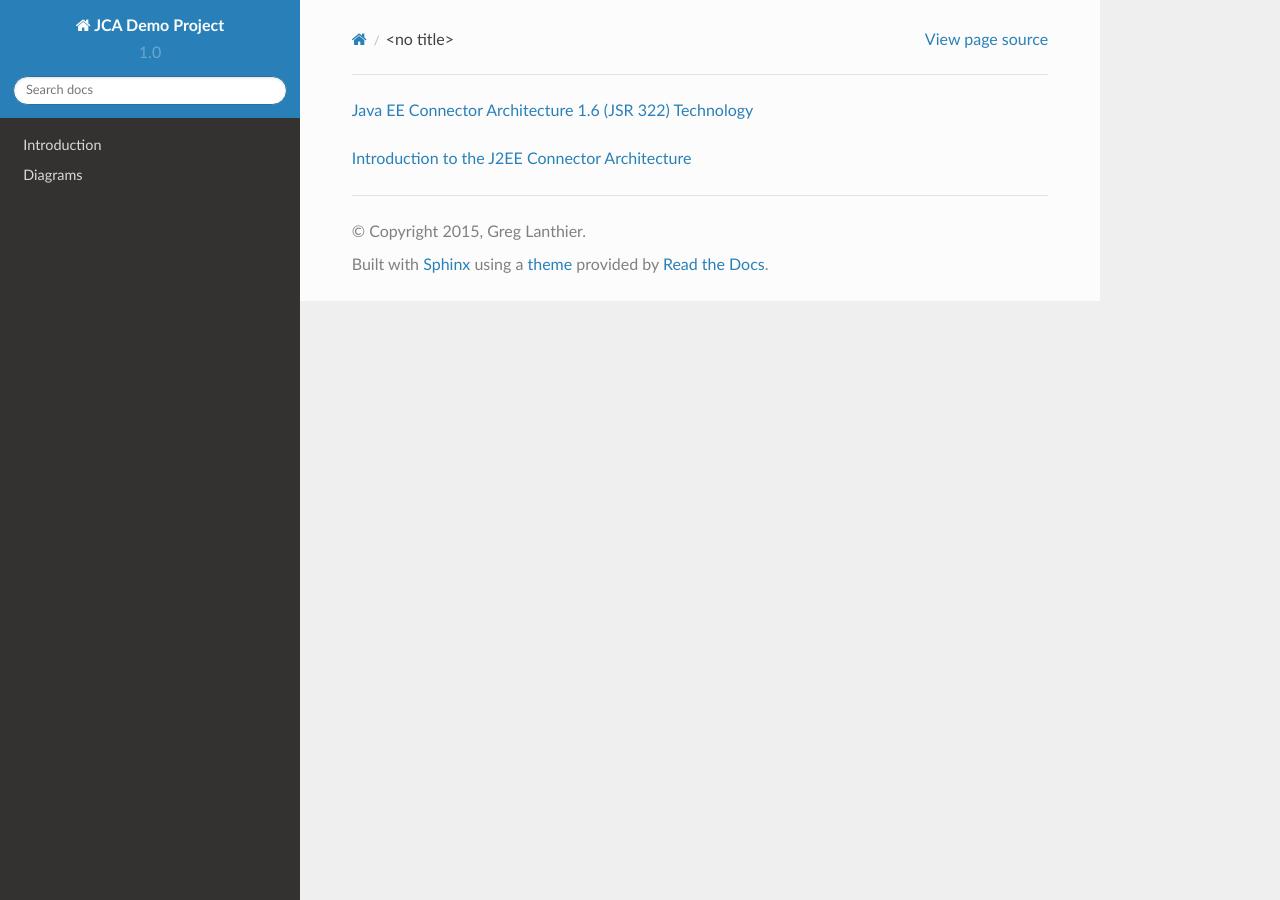
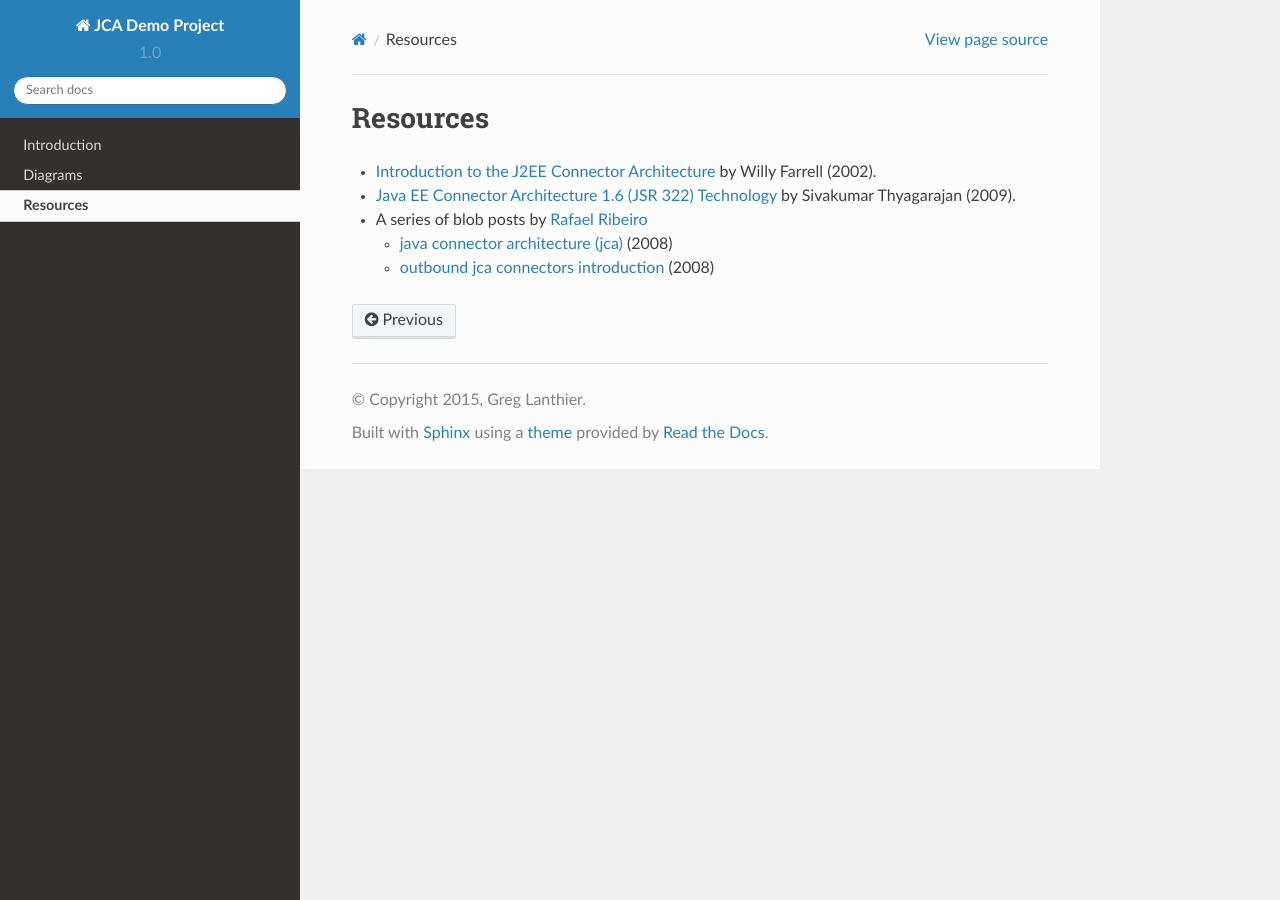
Before and after one commit to greglanthier/jca1.6-demo, a Sphinx documentation site: the page built from docs/resources.rst, in a window 1280 px wide. Built offline with Sphinx 7.4.7 and the Read the Docs theme 2.0.0, drawn with Linux system fonts in a browser that asks for light colours.

Commit message:
link resources to index

```diff
--- a/docs/index.rst
+++ b/docs/index.rst
@@ -13,7 +13,7 @@ Contents:
 
    introduction
    diagrams
-
+   resources
 
 Indices and tables
 ==================
--- a/docs/resources.rst
+++ b/docs/resources.rst
@@ -1,3 +1,11 @@
-`Java EE Connector Architecture 1.6 (JSR 322) Technology <http://www.slideshare.net/sivakumart/java-ee-connector-architecture-16-jsr-322-technology-2756072>`_
+Resources
+=========
 
-`Introduction to the J2EE Connector Architecture <http://www.ibm.com/developerworks/java/tutorials/j-jca/j-jca.html>`_
+* `Introduction to the J2EE Connector Architecture <http://www.ibm.com/developerworks/java/tutorials/j-jca/j-jca.html>`_ by Willy Farrell (2002).
+
+*  `Java EE Connector Architecture 1.6 (JSR 322) Technology  <http://www.slideshare.net/sivakumart/java-ee-connector-architecture-16-jsr-322-technology-2756072>`_ by  Sivakumar Thyagarajan (2009).
+
+* A series of blob posts by `Rafael Ribeiro <https://itdevworld.wordpress.com/author/rafaelri/>`_
+
+  * `java connector architecture (jca) <https://itdevworld.wordpress.com/2008/08/26/java-connector-architecture-jca/>`_ (2008)
+  * `outbound jca connectors introduction <https://itdevworld.wordpress.com/2008/09/01/outbound-jca-connectors-introduction/>`_ (2008)
```
